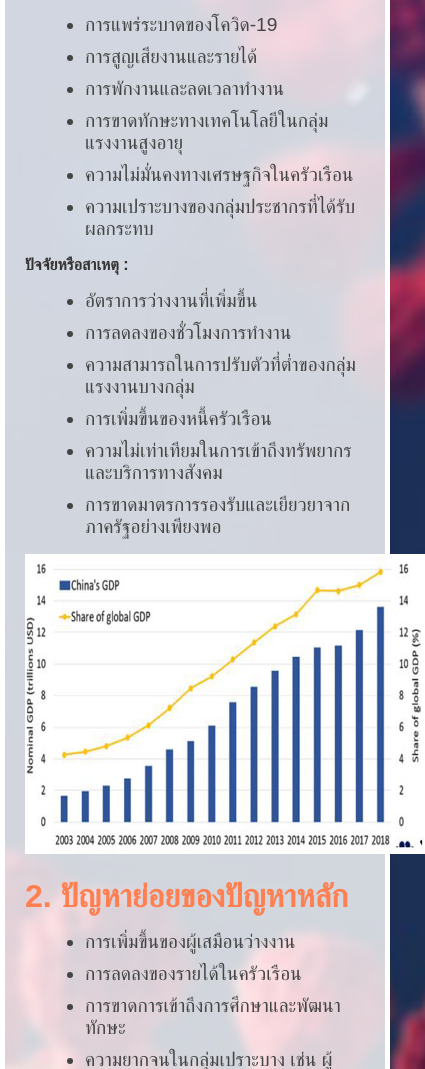
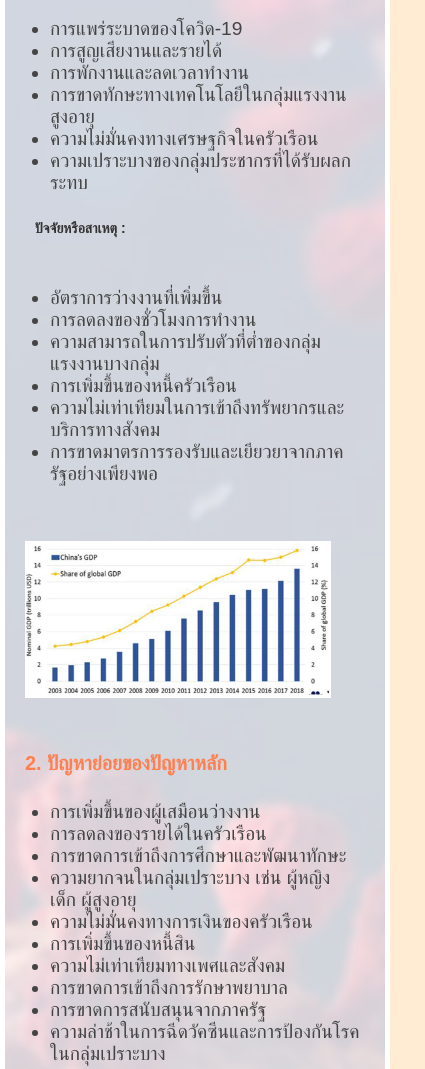
Before and after one commit to tawusap/de251, a plain HTML site: page 196/test196.html in a window 390 px wide. Shown: the part 366-1435 px from the top of the page, 425 px wide, since content can reach past the window. Drawn offline with Linux system fonts and the light colour scheme; a script that the page names is missing.

Commit message:
Update styles.css

```diff
--- a/196/styles.css
+++ b/196/styles.css
@@ -100,3 +100,74 @@ li {
     transform: translateY(-10px);
   }
 }
+@media (max-width: 768px) {
+  h1 {
+      font-size: 36px;
+  }
+
+  h2 {
+      font-size: 22px;
+  }
+
+  p {
+      font-size: 16px;
+      max-width: 100%;
+  }
+
+  ul {
+      padding: 15px 0;
+      border-radius: 20px;
+  }
+
+  li {
+      margin: 0 10px;
+  }
+
+  li a {
+      font-size: 16px;
+      padding: 7px 12px;
+  }
+}
+
+@media (max-width: 480px) {
+  h1 {
+      font-size: 32px;
+  }
+
+  h2 {
+      font-size: 20px;
+  }
+
+  p {
+      font-size: 14px;
+      max-width: 100%;
+      margin: 0 10px 40px;
+  }
+
+  ul {
+      padding: 10px 0;
+      border-radius: 15px;
+  }
+
+  li {
+      margin: 0 5px;
+  }
+
+  li a {
+      font-size: 14px;
+      padding: 5px 10px;
+  }
+
+  img {
+      max-width: 90%;
+      height: auto;
+      margin: 30px auto;
+  }
+
+  footer {
+      padding: 15px 0;
+      display: block;
+      unicode-bidi: isolate;
+
+  }
+}
```
